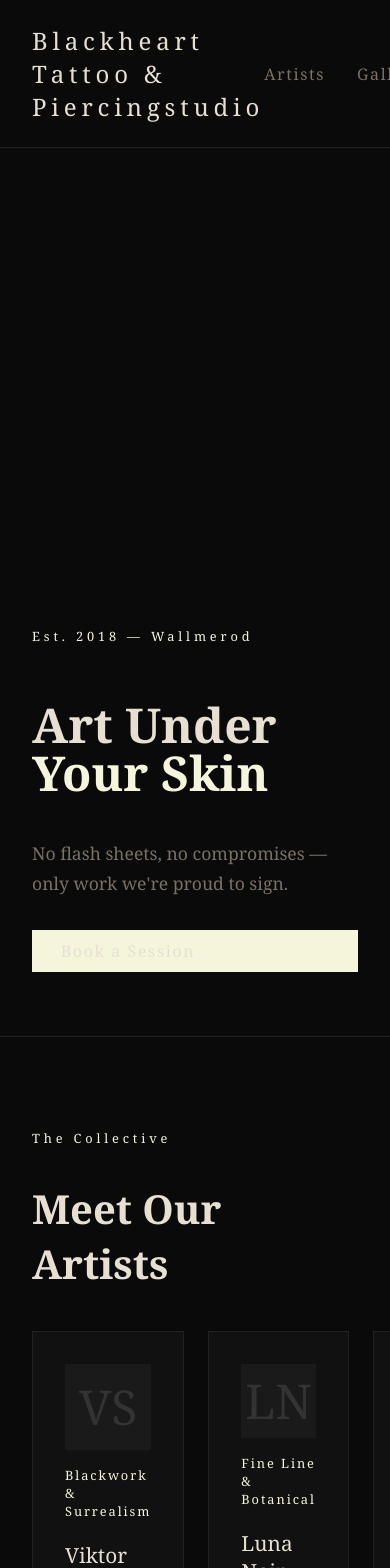
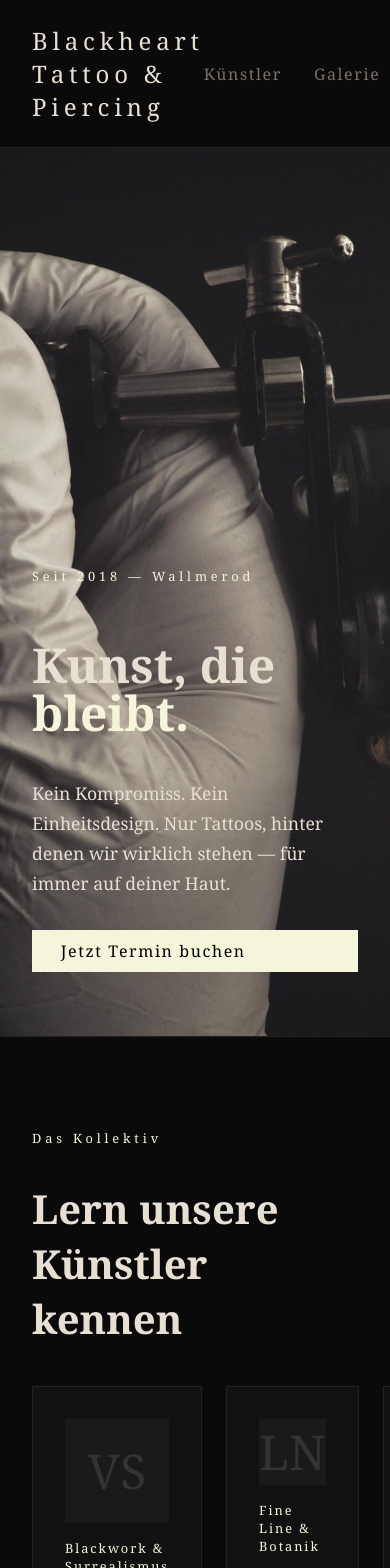
Before and after one commit to lbraeunlich/blackheart-tattoo, a Nuxt app in the folder blackheart-tattoo/: page / in a window 390 px wide. Shown: the top 1568 px of the page. Built offline with nearby package versions, Linux system fonts and the light colour scheme.

Commit message:
adds german homepage and booking

```diff
--- /dev/null
+++ b/blackheart-tattoo/app/pages/booking.vue
@@ -0,0 +1,52 @@
+<template>
+  <div class="page">
+
+    <nav class="nav">
+      <span class="logo">Blackheart Tattoo & Piercingstudio</span>
+      <div class="nav-links">
+        <a href="#">Artists</a>
+        <a href="#">Gallery</a>
+        <a href="#" class="btn">Book Now</a>
+      </div>
+    </nav>
+
+
+  </div>
+</template>
+
+<script setup>
+</script>
+
+<style>
+body { margin: 0; background: #0a0a0a; color: #c8bfb5; font-family: Georgia, serif; }
+
+.page { min-height: 100vh; }
+
+.nav { display: flex; justify-content: space-between; align-items: center; padding: 1.5rem 2rem; border-bottom: 1px solid #222; }
+.logo { font-size: 1.5rem; letter-spacing: 0.2em; color: #e8dfd3; }
+.nav-links { display: flex; gap: 2rem; align-items: center; }
+.nav-links a { color: #7a7065; text-decoration: none; letter-spacing: 0.1em; }
+.nav-links a:hover { color: #e8dfd3; }
+
+.btn { background: #F5F5DC; color: #e8dfd3; padding: 0.6em 1.8em; text-decoration: none; letter-spacing: 0.1em; display: inline-block; }
+.btn:hover { background: #cc1010; }
+
+.hero { min-height: 90vh; display: flex; flex-direction: column; justify-content: flex-end; padding: 4rem 2rem; border-bottom: 1px solid #222; }
+.eyebrow { color: #F5F5DC; letter-spacing: 0.3em; font-size: 0.8rem; margin-bottom: 1rem; }
+h1 { font-size: clamp(3rem, 8vw, 6rem); color: #e8dfd3; line-height: 1; margin-bottom: 1.5rem; }
+h1 em { color: #F5F5DC; font-style: normal; }
+.sub { color: #7a7065; font-size: 1.1rem; max-width: 40ch; margin-bottom: 2rem; line-height: 1.7; }
+
+.section { padding: 5rem 2rem; }
+.section h2 { font-size: 2.5rem; color: #e8dfd3; margin-bottom: 2.5rem; }
+.grid { display: grid; grid-template-columns: repeat(3, 1fr); gap: 1.5rem; }
+
+.artist-card { background: #111; padding: 2rem; border: 1px solid #222; }
+.photo { aspect-ratio: 1; background: #1a1a1a; display: flex; align-items: center; justify-content: center; font-size: 3rem; color: #333; margin-bottom: 1rem; }
+.specialty { color: #F5F5DC; font-size: 0.8rem; letter-spacing: 0.15em; margin-bottom: 0.4rem; }
+.name { color: #e8dfd3; font-size: 1.3rem; }
+
+.cta { padding: 5rem 2rem; text-align: center; background: #111; border-top: 1px solid #222; }
+.cta h2 { font-size: 2.5rem; color: #e8dfd3; margin-bottom: 1rem; }
+.cta p { color: #7a7065; margin-bottom: 2rem; }
+</style>
--- a/blackheart-tattoo/app/pages/index.vue
+++ b/blackheart-tattoo/app/pages/index.vue
@@ -2,33 +2,33 @@
     <div class="page">
 
         <nav class="nav">
-      <span class="logo">Blackheart Tattoo & Piercingstudio</span>
+            <span class="logo">Blackheart Tattoo & Piercing</span>
             <div class="nav-links">
-        <a href="#">Artists</a>
-        <a href="#">Gallery</a>
-        <a href="#" class="btn">Book Now</a>
+                <a href="#">Künstler</a>
+                <a href="#">Galerie</a>
+                <NuxtLink to="/booking" class="btn">Termin buchen</NuxtLink>
             </div>
         </nav>
 
         <section class="hero">
-      <p class="eyebrow">Est. 2018 — Wallmerod</p>
-      <h1>Art Under <em>Your Skin</em></h1>
-      <p class="sub">No flash sheets, no compromises — only work we're proud to sign.</p>
-      <a href="#" class="btn">Book a Session</a>
+            <p class="eyebrow">Seit 2018 — Wallmerod</p>
+            <h1>Kunst, die<br><em>bleibt.</em></h1>
+            <p class="sub">Kein Kompromiss. Kein Einheitsdesign. Nur Tattoos, hinter denen wir wirklich stehen — für immer auf deiner Haut.</p>
+            <NuxtLink to="/booking" class="btn">Jetzt Termin buchen</NuxtLink>
         </section>
 
         <section class="section">
-      <p class="eyebrow">The Collective</p>
-      <h2>Meet Our Artists</h2>
+            <p class="eyebrow">Das Kollektiv</p>
+            <h2>Lern unsere Künstler kennen</h2>
             <div class="grid">
                 <div class="artist-card">
                     <div class="photo">VS</div>
-          <p class="specialty">Blackwork & Surrealism</p>
+                    <p class="specialty">Blackwork & Surrealismus</p>
                     <p class="name">Viktor Shade</p>
                 </div>
                 <div class="artist-card">
                     <div class="photo">LN</div>
-          <p class="specialty">Fine Line & Botanical</p>
+                    <p class="specialty">Fine Line & Botanik</p>
                     <p class="name">Luna Noir</p>
                 </div>
                 <div class="artist-card">
@@ -40,9 +40,9 @@
         </section>
 
         <section class="cta">
-      <h2>Let's Make Something Permanent</h2>
-      <p>Tell us what you're thinking. We'll find the right artist for you.</p>
-      <a href="#" class="btn">Start Your Booking</a>
+            <h2>Bereit für etwas Bleibendes?</h2>
+            <p>Erzähl uns deine Idee — wir finden den richtigen Künstler für dich und machen daraus etwas Unvergessliches.</p>
+            <NuxtLink to="/booking" class="btn">Termin vereinbaren</NuxtLink>
         </section>
 
     </div>
@@ -52,35 +52,161 @@
 </script>
 
 <style>
-body { margin: 0; background: #0a0a0a; color: #c8bfb5; font-family: Georgia, serif; }
+body {
+    margin: 0;
+    background: #0a0a0a;
+    color: #c8bfb5;
+    font-family: Georgia, serif;
+}
 
-.page { min-height: 100vh; }
+.page {
+    min-height: 100vh;
+}
 
-.nav { display: flex; justify-content: space-between; align-items: center; padding: 1.5rem 2rem; border-bottom: 1px solid #222; }
-.logo { font-size: 1.5rem; letter-spacing: 0.2em; color: #e8dfd3; }
-.nav-links { display: flex; gap: 2rem; align-items: center; }
-.nav-links a { color: #7a7065; text-decoration: none; letter-spacing: 0.1em; }
-.nav-links a:hover { color: #e8dfd3; }
+.nav {
+    display: flex;
+    justify-content: space-between;
+    align-items: center;
+    padding: 1.5rem 2rem;
+    border-bottom: 1px solid #222;
+}
 
-.btn { background: #F5F5DC; color: #e8dfd3; padding: 0.6em 1.8em; text-decoration: none; letter-spacing: 0.1em; display: inline-block; }
-.btn:hover { background: #cc1010; }
+.logo {
+    font-size: 1.5rem;
+    letter-spacing: 0.2em;
+    color: #e8dfd3;
+}
 
-.hero { min-height: 90vh; display: flex; flex-direction: column; justify-content: flex-end; padding: 4rem 2rem; border-bottom: 1px solid #222; }
-.eyebrow { color: #F5F5DC; letter-spacing: 0.3em; font-size: 0.8rem; margin-bottom: 1rem; }
-h1 { font-size: clamp(3rem, 8vw, 6rem); color: #e8dfd3; line-height: 1; margin-bottom: 1.5rem; }
-h1 em { color: #F5F5DC; font-style: normal; }
-.sub { color: #7a7065; font-size: 1.1rem; max-width: 40ch; margin-bottom: 2rem; line-height: 1.7; }
+.nav-links {
+    display: flex;
+    gap: 2rem;
+    align-items: center;
+}
 
-.section { padding: 5rem 2rem; }
-.section h2 { font-size: 2.5rem; color: #e8dfd3; margin-bottom: 2.5rem; }
-.grid { display: grid; grid-template-columns: repeat(3, 1fr); gap: 1.5rem; }
+.nav-links a {
+    color: #7a7065;
+    text-decoration: none;
+    letter-spacing: 0.1em;
+}
 
-.artist-card { background: #111; padding: 2rem; border: 1px solid #222; }
-.photo { aspect-ratio: 1; background: #1a1a1a; display: flex; align-items: center; justify-content: center; font-size: 3rem; color: #333; margin-bottom: 1rem; }
-.specialty { color: #F5F5DC; font-size: 0.8rem; letter-spacing: 0.15em; margin-bottom: 0.4rem; }
-.name { color: #e8dfd3; font-size: 1.3rem; }
+.nav-links a:hover {
+    color: #e8dfd3;
+}
 
-.cta { padding: 5rem 2rem; text-align: center; background: #111; border-top: 1px solid #222; }
-.cta h2 { font-size: 2.5rem; color: #e8dfd3; margin-bottom: 1rem; }
-.cta p { color: #7a7065; margin-bottom: 2rem; }
+.btn {
+    background: #F5F5DC;
+    color: #000000;
+    padding: 0.6em 1.8em;
+    text-decoration: none;
+    letter-spacing: 0.1em;
+    display: inline-block;
+}
+
+.btn:hover {
+    background: #000000;
+        color: #F5F5DC;
+
+}
+
+.hero {
+    min-height: 90vh;
+    display: flex;
+    flex-direction: column;
+    justify-content: flex-end;
+    padding: 4rem 2rem;
+    border-bottom: 1px solid #222;
+    background-image: url('/needle.jpg');
+    background-size: cover;
+    background-position: center;
+}
+
+.eyebrow {
+    color: #F5F5DC;
+    letter-spacing: 0.3em;
+    font-size: 0.8rem;
+    margin-bottom: 1rem;
+}
+
+h1 {
+    font-size: clamp(3rem, 8vw, 6rem);
+    color: #e8dfd3;
+    line-height: 1;
+    margin-bottom: 1.5rem;
+}
+
+h1 em {
+    color: #F5F5DC;
+    font-style: normal;
+}
+
+.sub {
+    color: #e8dfd3;
+    font-size: 1.1rem;
+    max-width: 40ch;
+    margin-bottom: 2rem;
+    line-height: 1.7;
+}
+
+.section {
+    padding: 5rem 2rem;
+}
+
+.section h2 {
+    font-size: 2.5rem;
+    color: #e8dfd3;
+    margin-bottom: 2.5rem;
+}
+
+.grid {
+    display: grid;
+    grid-template-columns: repeat(3, 1fr);
+    gap: 1.5rem;
+}
+
+.artist-card {
+    background: #111;
+    padding: 2rem;
+    border: 1px solid #222;
+}
+
+.photo {
+    aspect-ratio: 1;
+    background: #1a1a1a;
+    display: flex;
+    align-items: center;
+    justify-content: center;
+    font-size: 3rem;
+    color: #333;
+    margin-bottom: 1rem;
+}
+
+.specialty {
+    color: #F5F5DC;
+    font-size: 0.8rem;
+    letter-spacing: 0.15em;
+    margin-bottom: 0.4rem;
+}
+
+.name {
+    color: #e8dfd3;
+    font-size: 1.3rem;
+}
+
+.cta {
+    padding: 5rem 2rem;
+    text-align: center;
+    background: #111;
+    border-top: 1px solid #222;
+}
+
+.cta h2 {
+    font-size: 2.5rem;
+    color: #e8dfd3;
+    margin-bottom: 1rem;
+}
+
+.cta p {
+    color: #7a7065;
+    margin-bottom: 2rem;
+}
 </style>
```
Also changed, not shown: blackheart-tattoo/public/needle.jpg (added). Lines whose indentation alone changed are shown as unchanged.
